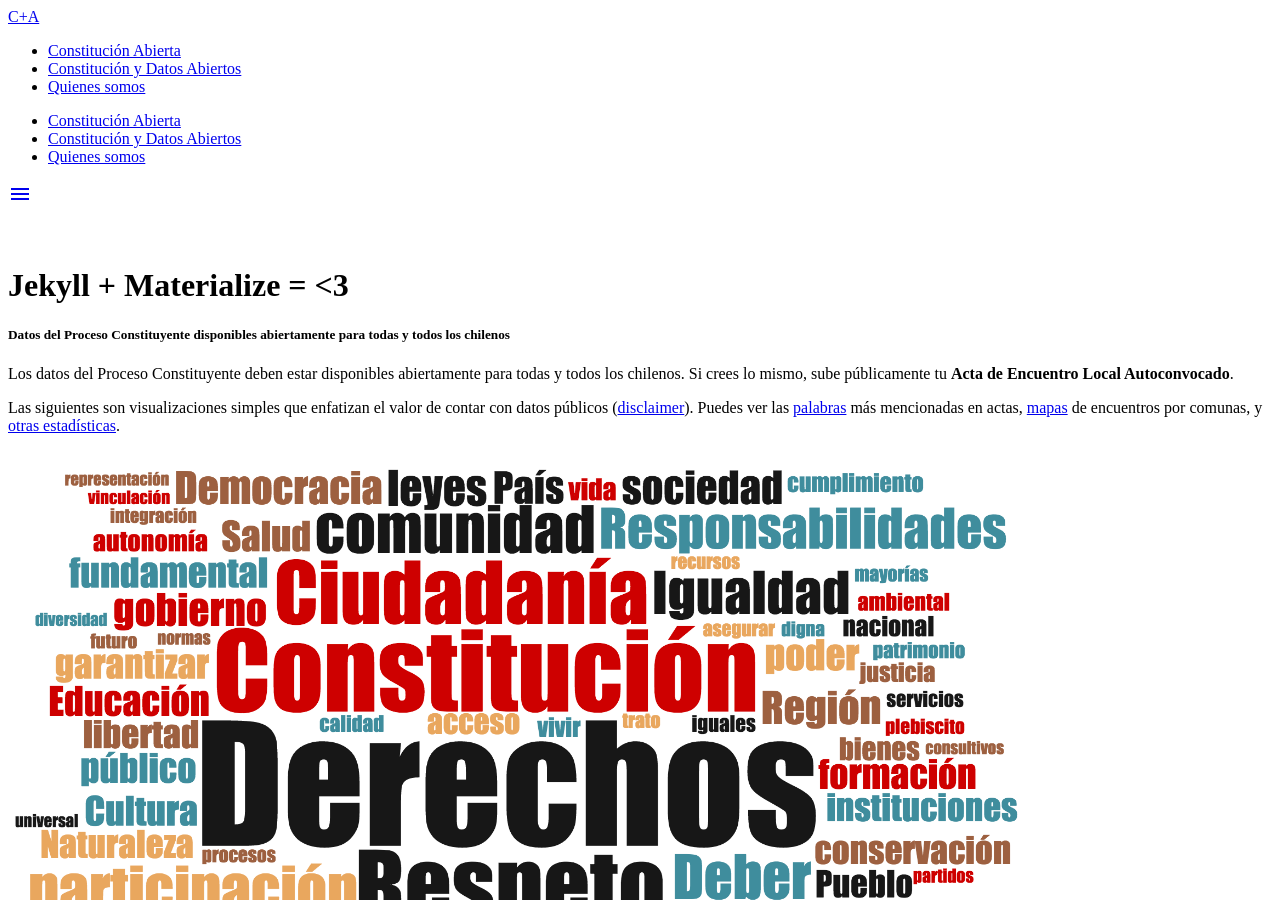
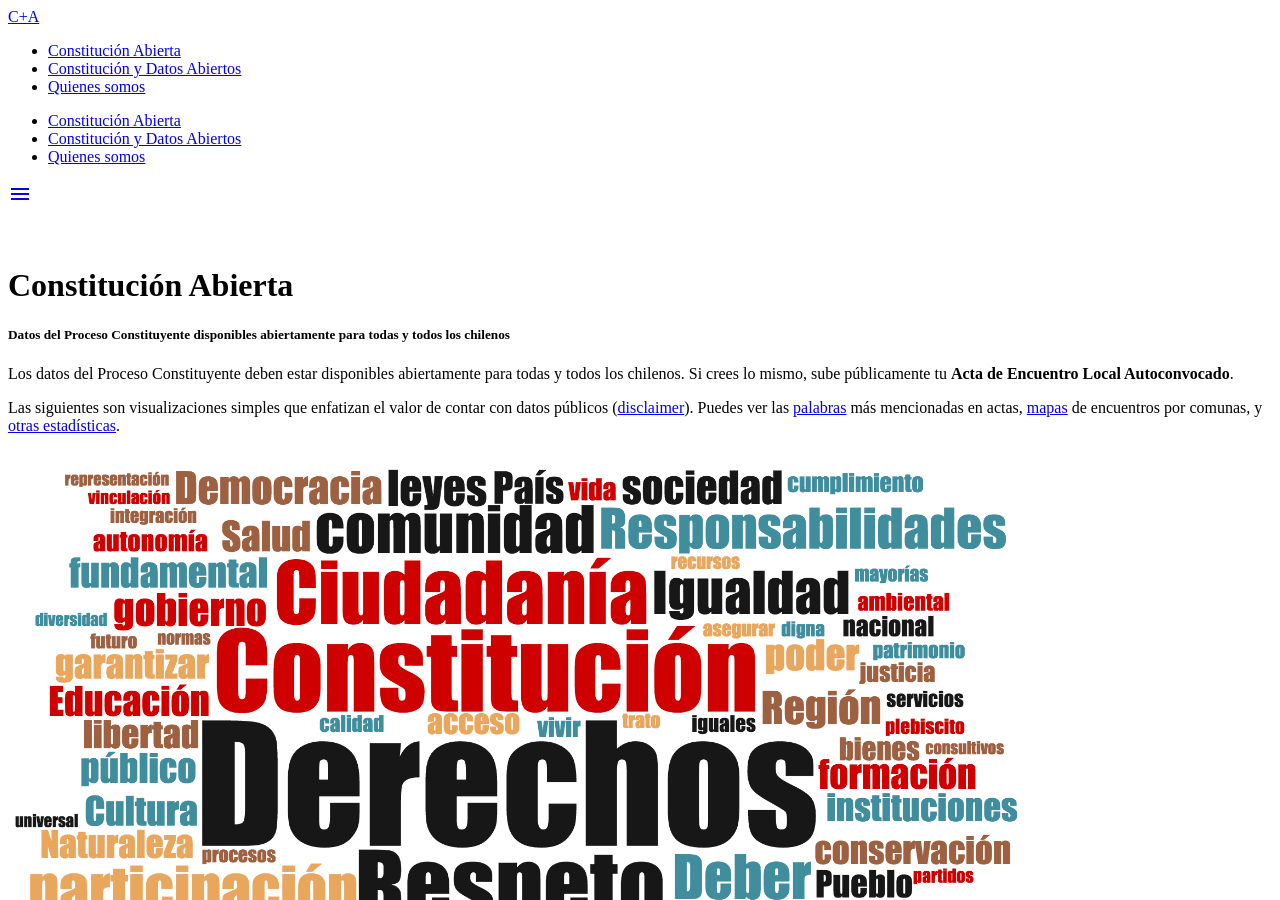
Before and after one commit to hirohope/constitucion-abierta, a Jekyll site: the page built from site/index.html, in a window 1280 px wide and 900 px high. Built offline with Jekyll 4.4.1, drawn with Linux system fonts in a browser that asks for light colours; nearby versions of some CDN libraries.

Commit message:
github pages

```diff
--- a/site/_config.yml
+++ b/site/_config.yml
@@ -1,5 +1,5 @@
 # Site settings
-title: Jekyll + Materialize = <3
+title: Constitución Abierta
 description: "Datos del Proceso Constituyente disponibles abiertamente para todas y todos los chilenos"
 
 # Build settings
```
Also changed, not shown: 1 other file.
